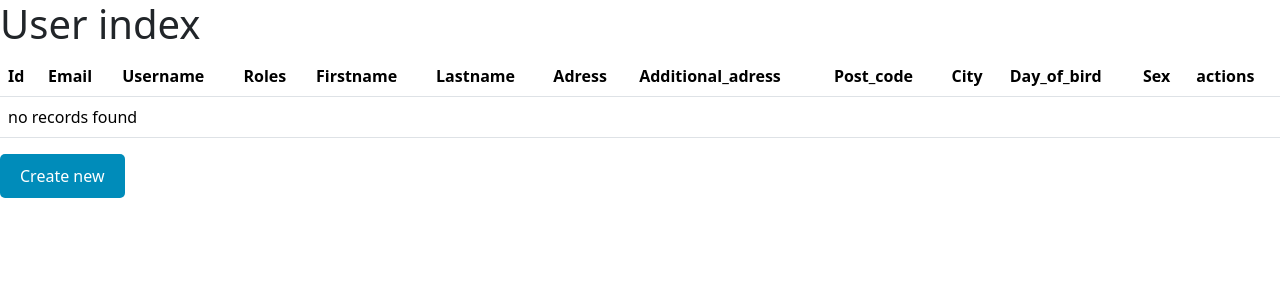
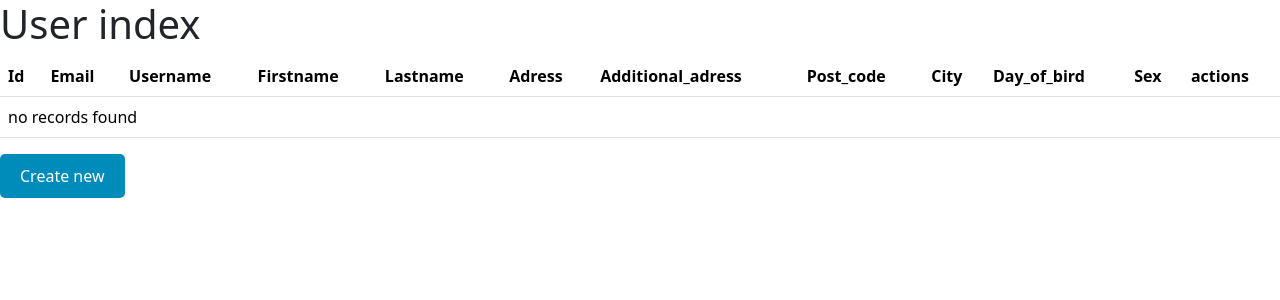
Before and after one commit to visclos/projet-footlocker, a Symfony app: template templates/admin/user/index.html.twig in a window 1280 px wide. Shown: the top 300 px of the page. Run offline with Twig, Linux system fonts and the light colour scheme; the template is opened without the code that fills it, so the values that code supplies are empty; some libraries are stand-ins or nearby versions.

Commit message:
corection tab admin/user

```diff
--- a/templates/admin/user/index.html.twig
+++ b/templates/admin/user/index.html.twig
@@ -11,7 +11,7 @@
                 <th>Id</th>
                 <th>Email</th>
                 <th>Username</th>
-                <th>Roles</th>
+
 
                 <th>Firstname</th>
                 <th>Lastname</th>
```
